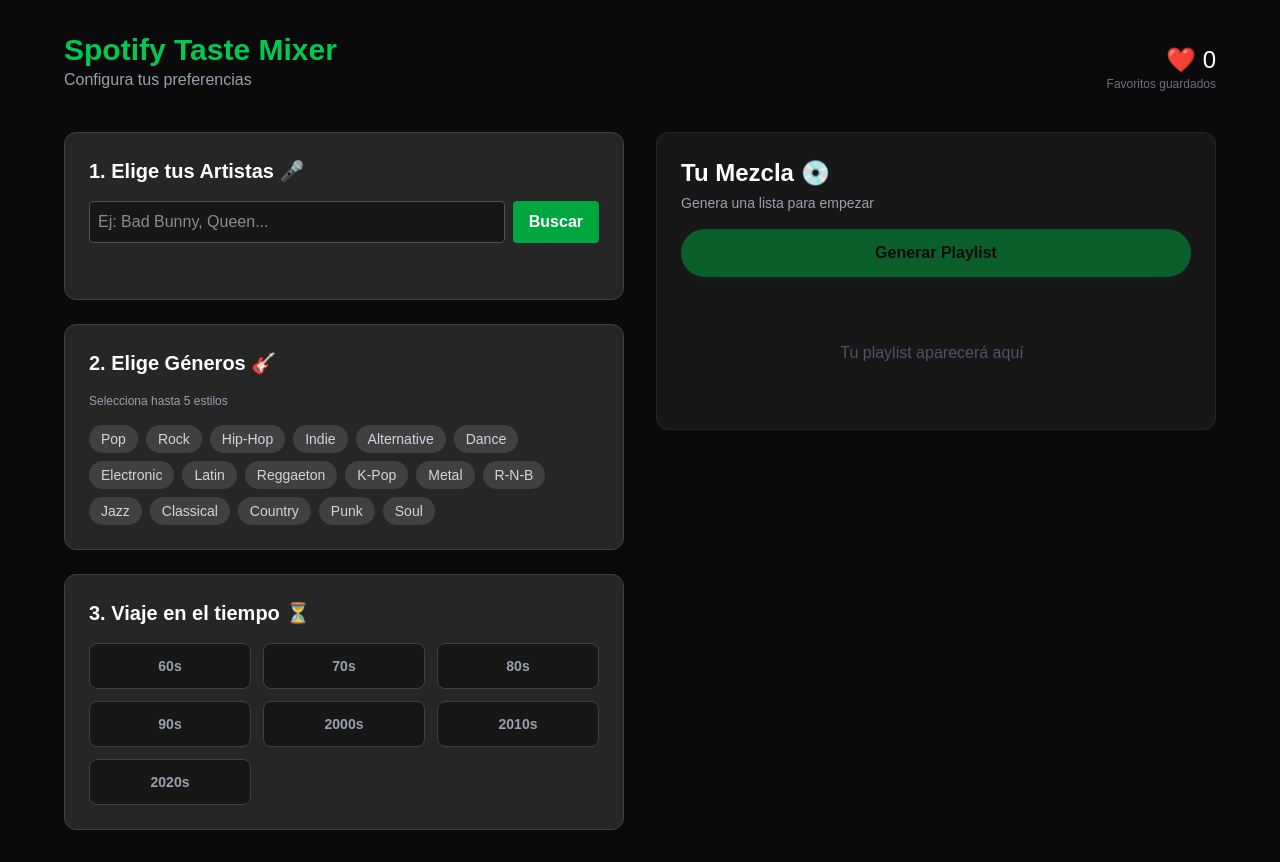
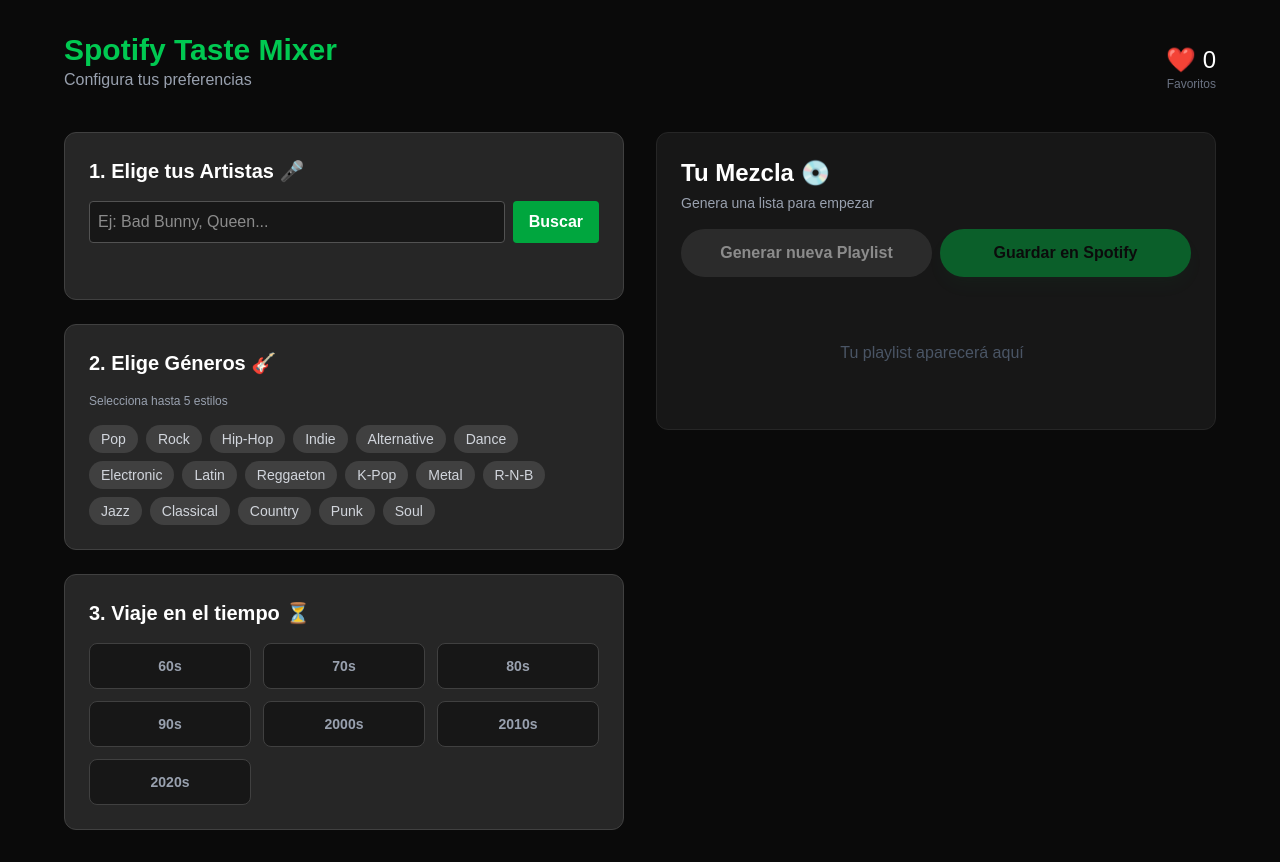
Before and after one commit to nataliatercero/PWEBspotifymix, a Next.js app: page /dashboard in a window 1280 px wide. Built offline with nearby package versions, Linux system fonts and the light colour scheme; sample sign-in values are in the browser's storage.

Commit message:
Exportar playlist a cuenta de spotify
He añadido las funciones getUserProfile y createPlaylist en la librería de conexión. He implementado el botón y la lógica en el Dashboard para guardar la mezcla generada como una playlist real en la cuenta de Spotify del usuario.

```diff
--- a/src/app/dashboard/page.js
+++ b/src/app/dashboard/page.js
@@ -6,7 +6,7 @@
 import GenreWidget from '@/components/widgets/GenreWidget';
 import DecadeWidget from '@/components/widgets/DecadeWidget';
 import TrackCard from '@/components/TrackCard';
-import { getArtistTopTracks, searchTracksByGenre, searchTracksByYear } from '@/lib/spotify';
+import { getArtistTopTracks, searchTracksByGenre, searchTracksByYear, getUserProfile, createPlaylist } from '@/lib/spotify';
 
 export default function Dashboard() {
   const router = useRouter();
@@ -18,59 +18,77 @@
 
   const [playlist, setPlaylist] = useState([]);
   const [favorites, setFavorites] = useState([]);
+
   const [isGenerating, setIsGenerating] = useState(false);
+  const [isSaving, setIsSaving] = useState(false);
 
   useEffect(() => {
     const t = localStorage.getItem('spotify_token');
     if (!t) router.push('/');
     else setToken(t);
 
-    // Cargar favoritos guardados
     const savedFavs = localStorage.getItem('my_favorites');
-    if (savedFavs) {
-      setFavorites(JSON.parse(savedFavs));
-    }
+    if (savedFavs) setFavorites(JSON.parse(savedFavs));
   }, [router]);
 
-  // Función para manejar favoritos
   const toggleFavorite = (track) => {
     const isAlreadyFav = favorites.some(f => f.id === track.id);
     let newFavs;
-
-    if (isAlreadyFav) {
-      // Si ya es favorito, se quita
-      newFavs = favorites.filter(f => f.id !== track.id);
-    } else {
-      // Si no, se añade
-      newFavs = [...favorites, track];
-    }
-
+    if (isAlreadyFav) newFavs = favorites.filter(f => f.id !== track.id);
+    else newFavs = [...favorites, track];
     setFavorites(newFavs);
-    localStorage.setItem('my_favorites', JSON.stringify(newFavs)); // Guardar en disco
+    localStorage.setItem('my_favorites', JSON.stringify(newFavs));
   };
 
   const handleGeneratePlaylist = async () => {
     if (misArtistas.length === 0 && misGeneros.length === 0 && misDecadas.length === 0) return;
-
     setIsGenerating(true);
     setPlaylist([]);
-
     try {
       const artistPromises = misArtistas.map(artist => getArtistTopTracks(artist.id, token));
       const genrePromises = misGeneros.map(genre => searchTracksByGenre(genre, token));
       const decadePromises = misDecadas.map(yearRange => searchTracksByYear(yearRange, token));
-
       const results = await Promise.all([...artistPromises, ...genrePromises, ...decadePromises]);
 
       let allTracks = results.flat();
       const uniqueTracks = Array.from(new Map(allTracks.map(t => [t.id, t])).values());
       const shuffled = uniqueTracks.sort(() => Math.random() - 0.5);
-
       setPlaylist(shuffled);
     } catch (error) {
       console.error("Error generando playlist:", error);
     } finally {
       setIsGenerating(false);
+    }
+  };
+
+  const handleExportToSpotify = async () => {
+    if (playlist.length === 0) return;
+    setIsSaving(true);
+    try {
+      // 1. Obtener ID del usuario
+      const user = await getUserProfile(token);
+      if (!user || !user.id) {
+        alert('Error: No se pudo identificar al usuario');
+        return;
+      }
+
+      // 2. Preparar las URIs (identificadores de canciones para Spotify)
+      const trackUris = playlist.map(t => t.uri);
+      const playlistName = `Mix: ${misArtistas.map(a => a.name).join(', ')} y más`;
+
+      // 3. Crear la playlist
+      const result = await createPlaylist(user.id, playlistName.substring(0, 50), trackUris, token);
+
+      if (result) {
+        alert('¡Playlist guardada en tu Spotify con éxito');
+      } else {
+        alert('Hubo un error al guardar la playlist.');
+      }
+    } catch (error) {
+      console.error(error);
+      alert('Error de conexión');
+    } finally {
+      setIsSaving(false);
     }
   };
 
@@ -89,12 +107,11 @@
         </div>
         <div className="text-right">
            <span className="text-2xl">❤️ {favorites.length}</span>
-           <p className="text-xs text-gray-500">Favoritos guardados</p>
+           <p className="text-xs text-gray-500">Favoritos</p>
         </div>
       </header>
 
       <main className="grid grid-cols-1 lg:grid-cols-2 gap-8 max-w-6xl mx-auto">
-
         <div className="space-y-6">
           <ArtistWidget token={token} onSelectionChange={setMisArtistas} />
           <GenreWidget onSelectionChange={setMisGeneros} />
@@ -105,19 +122,30 @@
           <div className="mb-4">
             <h2 className="text-2xl font-bold flex items-center gap-2">
               Tu Mezcla 💿
+              {playlist.length > 0 && <span className="text-sm bg-neutral-700 px-2 py-1 rounded text-gray-300">{playlist.length} canciones</span>}
             </h2>
             <p className="text-gray-400 text-sm mt-1">
-              {playlist.length === 0 ? 'Genera una lista para empezar' : '¡Dale al corazón para guardar tus favoritas!'}
+              {playlist.length === 0 ? 'Genera una lista para empezar' : 'Exporta el resultado a tu app de Spotify'}
             </p>
           </div>
 
-          <button
-            onClick={handleGeneratePlaylist}
-            disabled={misArtistas.length === 0 && misGeneros.length === 0 && misDecadas.length === 0 || isGenerating}
-            className="w-full py-3 bg-green-600 text-black font-bold rounded-full hover:bg-green-500 transition disabled:opacity-50 disabled:cursor-not-allowed mb-6 shadow-lg shadow-green-900/20"
-          >
-            {isGenerating ? 'Mezclando...' : 'Generar Playlist'}
-          </button>
+          <div className="flex gap-2 mb-6">
+            <button
+              onClick={handleGeneratePlaylist}
+              disabled={misArtistas.length === 0 && misGeneros.length === 0 && misDecadas.length === 0 || isGenerating}
+              className="flex-1 py-3 bg-neutral-700 text-white font-bold rounded-full hover:bg-neutral-600 transition disabled:opacity-50"
+            >
+              {isGenerating ? 'Mezclando...' : 'Generar nueva Playlist'}
+            </button>
+
+            <button
+              onClick={handleExportToSpotify}
+              disabled={playlist.length === 0 || isSaving}
+              className="flex-1 py-3 bg-green-600 text-black font-bold rounded-full hover:bg-green-500 transition disabled:opacity-50 shadow-lg shadow-green-900/20"
+            >
+              {isSaving ? 'Guardando...' : 'Guardar en Spotify'}
+            </button>
+          </div>
 
           <div className="flex-1 overflow-y-auto space-y-2 pr-2">
             {playlist.length === 0 && !isGenerating ? (
@@ -137,7 +165,6 @@
             )}
           </div>
         </div>
-
       </main>
     </div>
   );
--- a/src/lib/spotify.js
+++ b/src/lib/spotify.js
@@ -1,16 +1,20 @@
 const API_URL = 'https://api.spotify.com/v1';
 
-// Función genérica para hacer peticiones
-async function fetchSpotify(endpoint, token) {
+// Función genérica para hacer peticiones (actualizada para post)
+async function fetchSpotify(endpoint, token, options = {}) {
   const res = await fetch(`${API_URL}${endpoint}`, {
     headers: {
       Authorization: `Bearer ${token}`,
+      'Content-Type': 'application/json',
     },
+    ...options, // Aquí permite pasar method: 'POST' y body
   });
 
-  if (res.status === 401) {
-    // Si el token caduca, aquí se manejará el error
-    return null;
+  if (res.status === 401) return null;
+
+  if (!res.ok) {
+      console.error(`Error en fetch a ${endpoint}:`, res.status);
+      return null;
   }
 
   return res.json();
@@ -43,3 +47,38 @@
   const data = await fetchSpotify(`/search?type=track&q=year:${yearRange}&limit=10&offset=${offset}`, token);
   return data?.tracks?.items || [];
 }
+
+// Obtener perfil del usuario (para saber su ID)
+export async function getUserProfile(token) {
+  return fetchSpotify('/me', token);
+}
+
+// Crear una playlist y añadir canciones
+export async function createPlaylist(userId, name, trackUris, token) {
+  try {
+    // Crear la playlist vacía
+    const playlist = await fetchSpotify(`/users/${userId}/playlists`, token, {
+      method: 'POST',
+      body: JSON.stringify({
+        name: name,
+        description: 'Creada con Spotify Taste Mixer',
+        public: false // Se creará privada por defecto
+      })
+    });
+
+    if (!playlist || !playlist.id) return null;
+
+    // Añadir las canciones
+    await fetchSpotify(`/playlists/${playlist.id}/tracks`, token, {
+      method: 'POST',
+      body: JSON.stringify({
+        uris: trackUris
+      })
+    });
+
+    return playlist; // Devolver la playlist creada
+  } catch (error) {
+    console.error("Error creando playlist:", error);
+    return null;
+  }
+}
```
